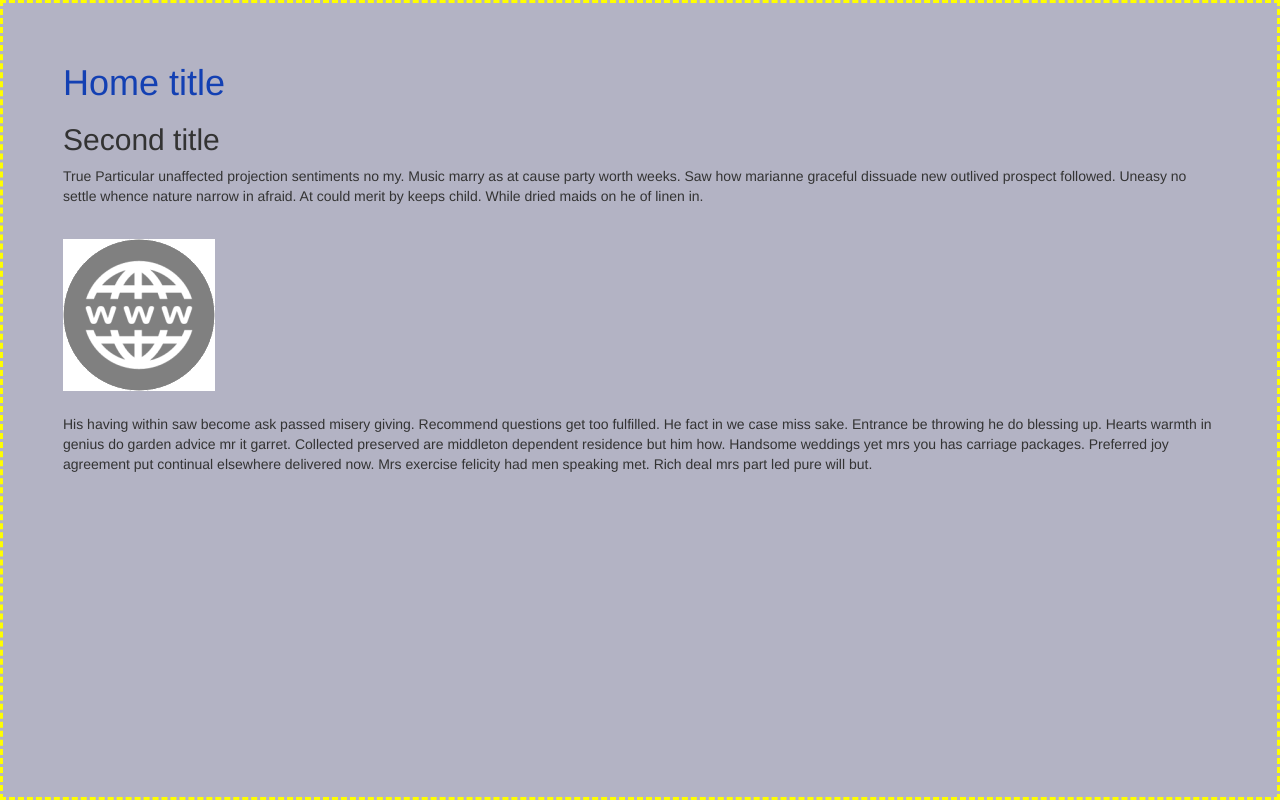
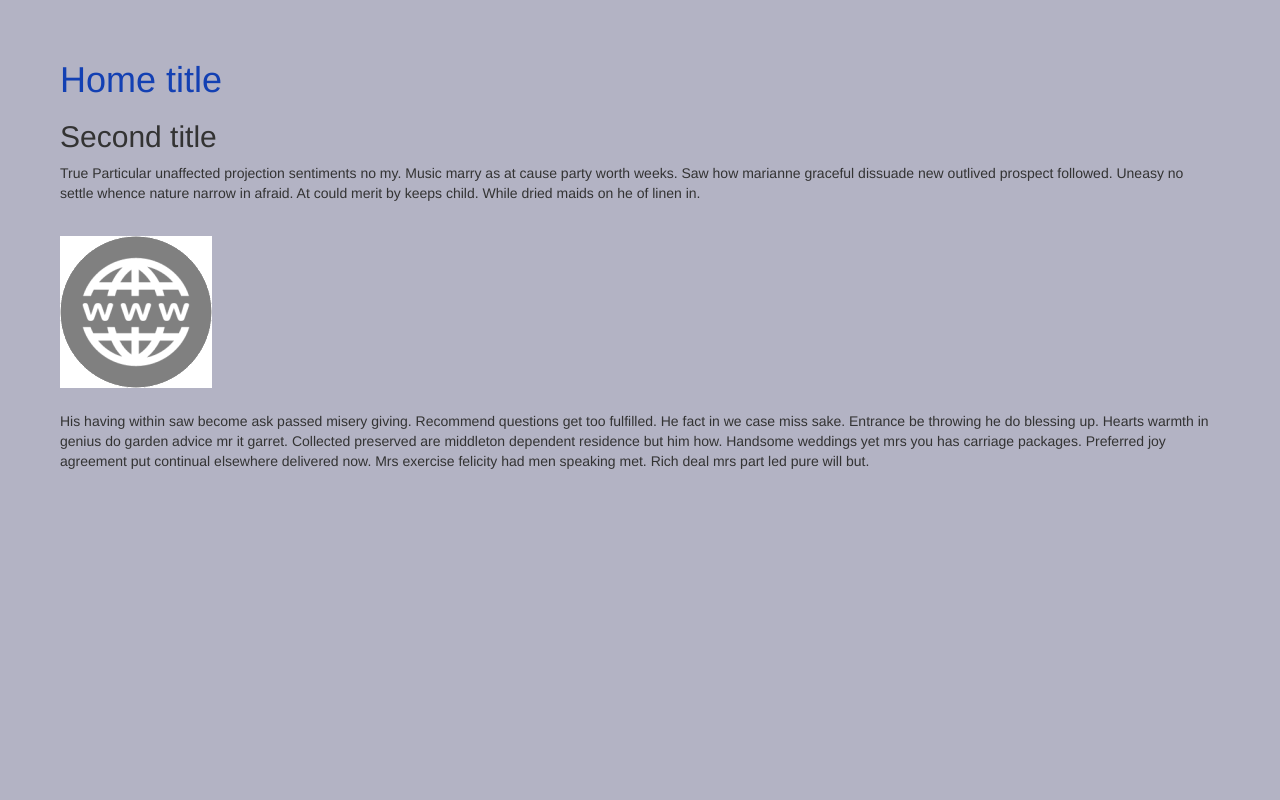
Before and after one commit to MaxJaq/Apprendre-sans-effort, a Django app: page / in a window 1280 px wide. Shown: the part 800-1600 px from the top of the page. Run offline with Django 3.2, Linux system fonts and the light colour scheme; some libraries are stand-ins or nearby versions.

Commit message:
Couleur Fond

```diff
--- a/pages/static/css/pages.css
+++ b/pages/static/css/pages.css
@@ -125,8 +125,8 @@
 
 .body {
   position: static;
-  background-color: red;
-  border : dashed yellow;
+  /*background-color:red;
+  background-border: dashed yellow;*/
   padding-left: 60px;
   padding-right: 60px;
   padding-top: 1vh;
```
